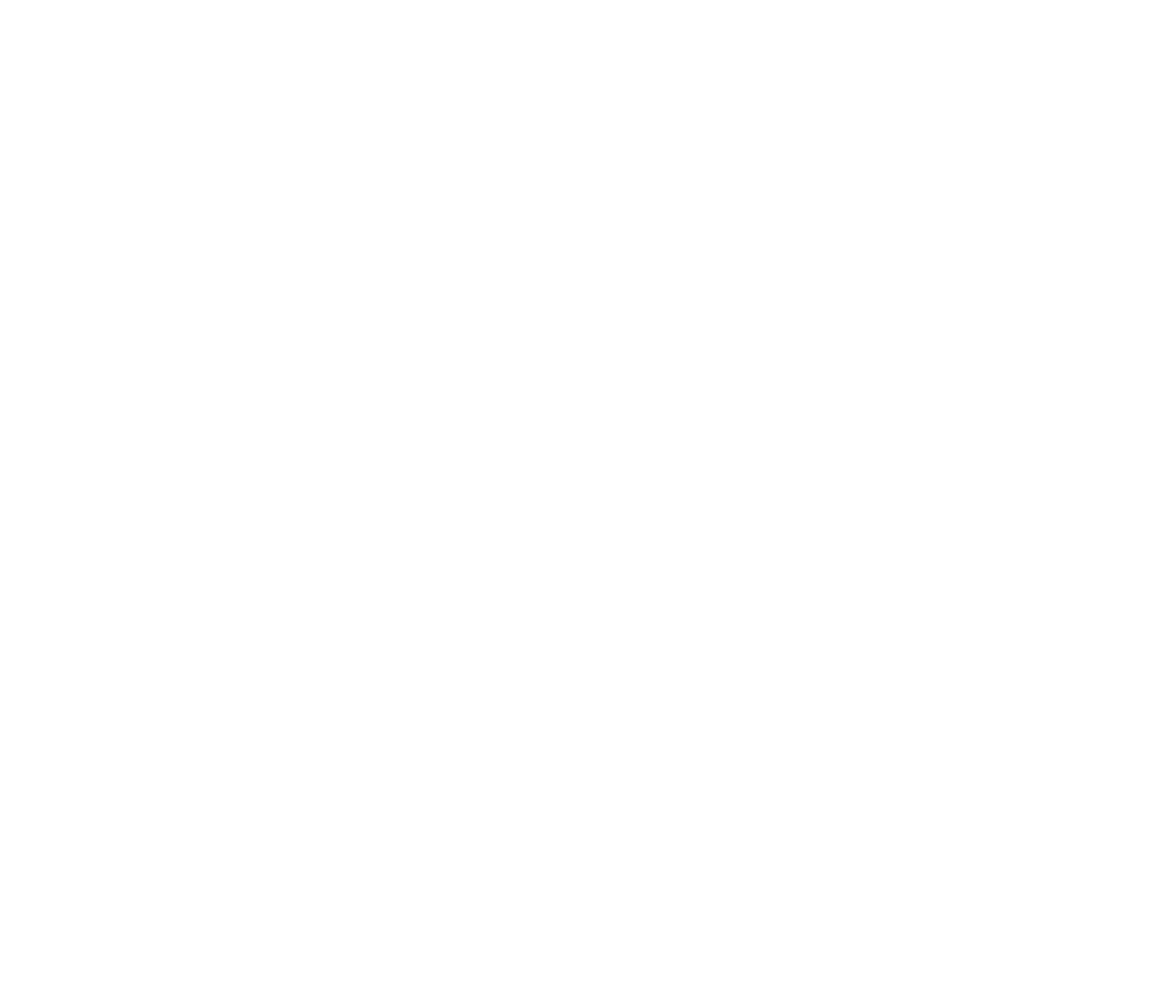
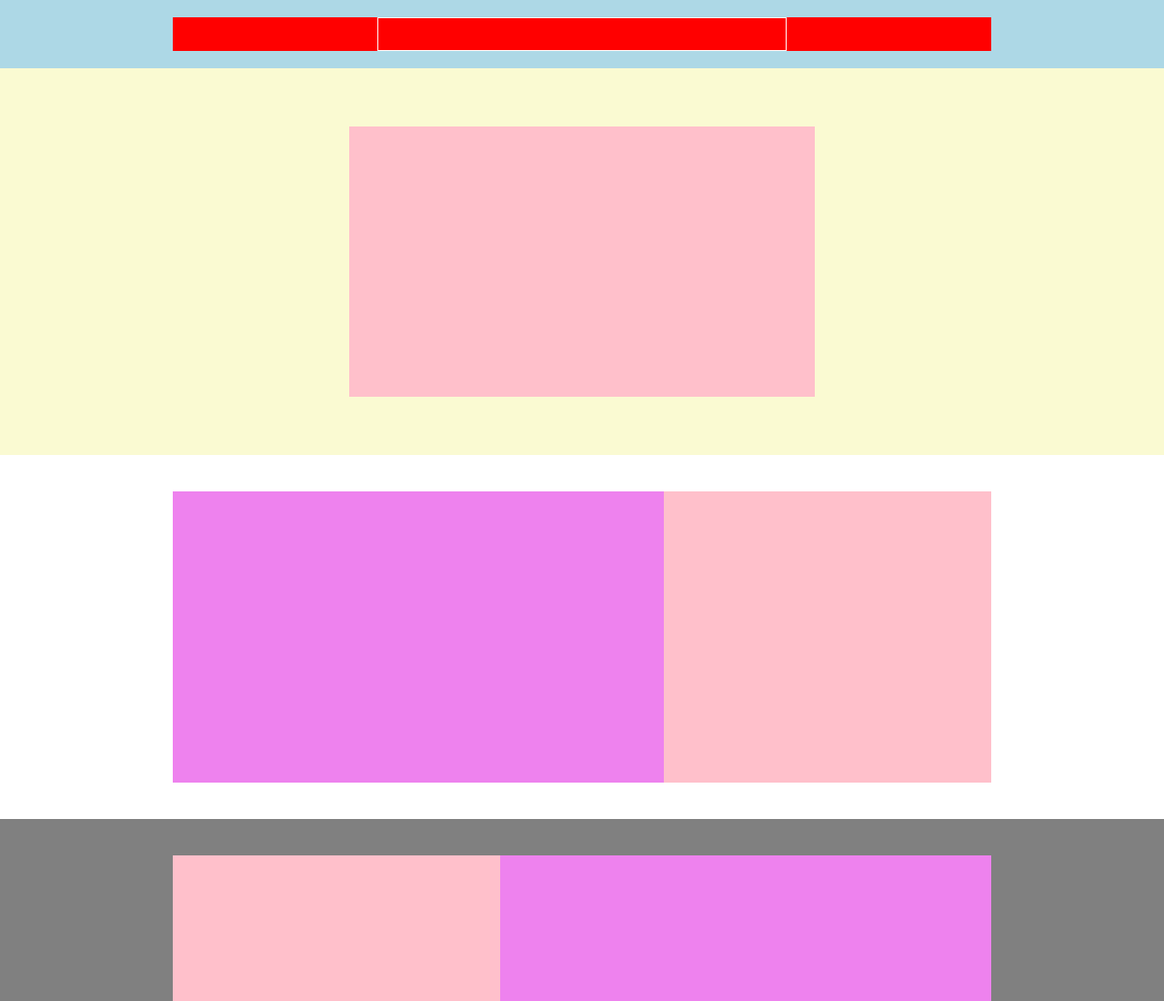
Before and after one commit to emilianogastaldo/htmlcss-struttura-discord-new, a plain HTML site: page index.html in a window 1280 px wide. Shown: the top 1100 px of the page at 91% size. Before the commit the page ends 800 px from the top, so only its background shows below. Drawn offline with Linux system fonts and the light colour scheme.

Commit message:
header e main

```diff
--- a/css/style.css
+++ b/css/style.css
@@ -0,0 +1,85 @@
+/*CSS reset*/
+*{
+    margin: 0;
+    padding: 0;
+    box-sizing: border-box;
+}
+.w-900{
+    max-width: 900px;
+}
+
+/*Header*/
+header{
+    background-color: bisque;
+    height: 500px;
+}
+.top-header{
+    height: 15%;
+    background-color: lightblue;
+    display: flex;
+    justify-content: center;
+    align-items: center;
+}
+.main-header{
+    height: 85%;
+    background-color: lightgoldenrodyellow;
+    display: flex;
+    justify-content: center;
+    align-items: center;
+}
+nav{
+    background-color: aliceblue;
+    height: 50%;
+    width: 100%;
+    display: flex;
+}
+.box{
+    background-color: red;
+    height: 100%;
+    width: 25%;
+}
+.link{
+    background-color: red;
+    border: 1px solid white;
+    height: 100%;
+    width: 50%;
+}
+.main-header > div{
+    height: 70%;
+    width: 40%;
+    background-color: pink;
+}
+
+/*Main*/
+.white{
+    background-color: white;
+}
+.gray{
+    background-color: gray;
+}
+.sezione{
+    display: flex;
+    justify-content: center;
+}
+.contenitore{
+    width: 100%;
+    min-height: 400px;
+    display: flex;
+    align-items: center;
+}
+.text-box{
+    background-color: pink;
+    width: 40%;
+    height: 80%;
+}
+.image-box{
+    background-color: violet;
+    width: 60%;
+    height: 80%;
+}
+.bigbox{
+    margin: 20px 0;
+    background-color: green;
+    width: 100%;
+    height: 800px;
+}
--- a/index.html
+++ b/index.html
@@ -4,10 +4,51 @@
     <meta charset="UTF-8">
     <meta name="viewport" content="width=device-width, initial-scale=1.0">
     <meta name="author" content="Emiliano Gastaldo">
-    <link rel="stylesheet" href="css/style.css" type="text/ccs">
-    <title>Document</title>
+    <link rel="stylesheet" href="css/style.css" type="text/css">
+
+    <title>Discord Layout New</title>
 </head>
 <body>
+    <header>
+        <div class="top-header">
+            <nav class="w-900">
+                <div class="box"></div>
+                <div class="link"></div>
+                <div class="box"></div>
+            </nav>
+        </div>
+        <div class="main-header">
+            <div></div>
+        </div>
+    </header>
+    <main>
+        <div class="sezione white">
+            <div class="contenitore w-900">
+                <div class="image-box"></div>
+                <div class="text-box"></div>
+            </div>
+        </div>
+        <div class="sezione gray">
+            <div class="contenitore w-900">
+                <div class="text-box"></div>
+                <div class="image-box"></div>
+            </div>
+        </div>
+        <div class="sezione white">
+            <div class="contenitore w-900">
+                <div class="image-box"></div>
+                <div class="text-box"></div>
+            </div>
+        </div>
+        <div class="sezione gray">
+            <div class="contenitore w-900">
+                <div class="bigbox"></div>
+            </div>
+        </div>
+    </main>
+    <footer>
+
+    </footer>
 
 </body>
 </html>
```
